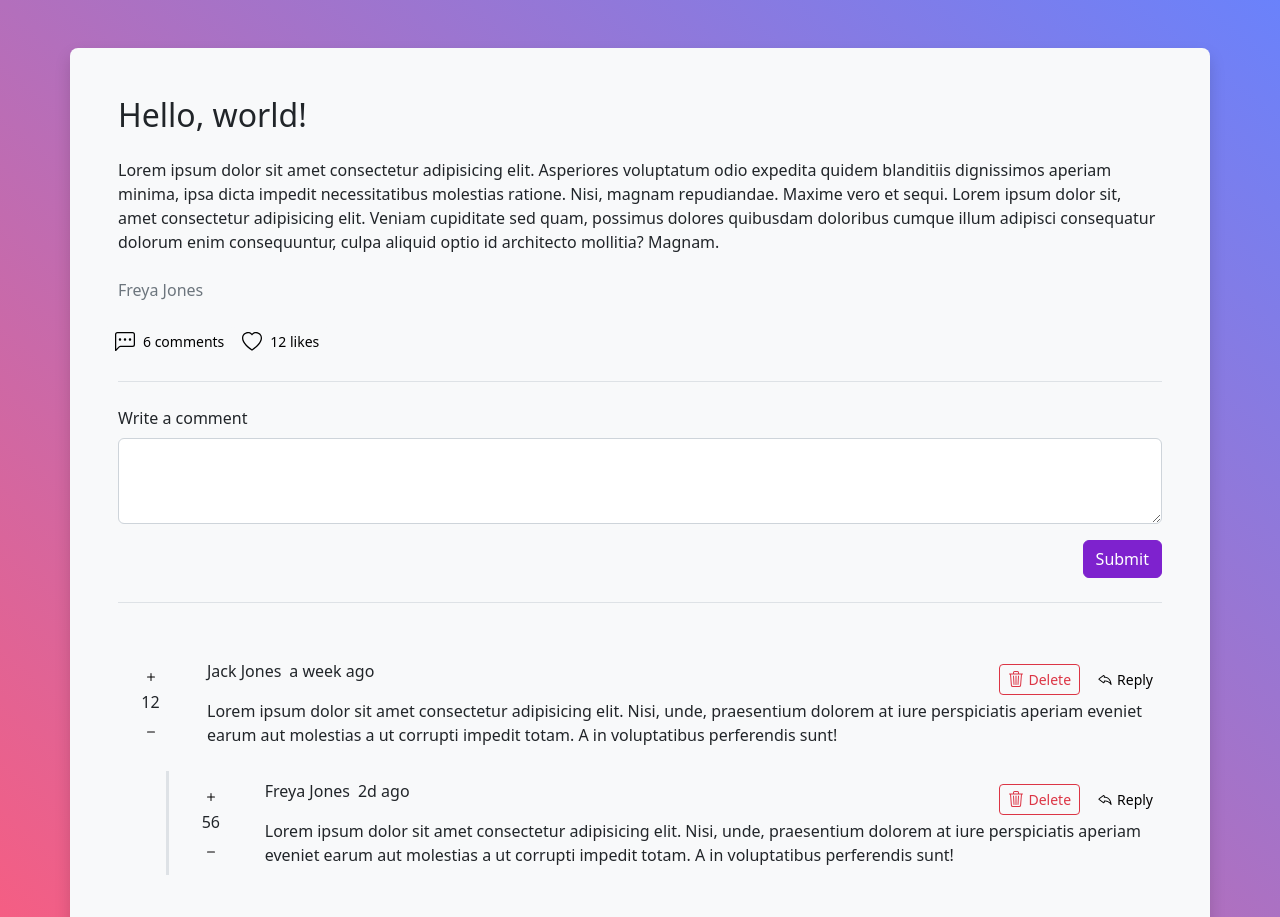
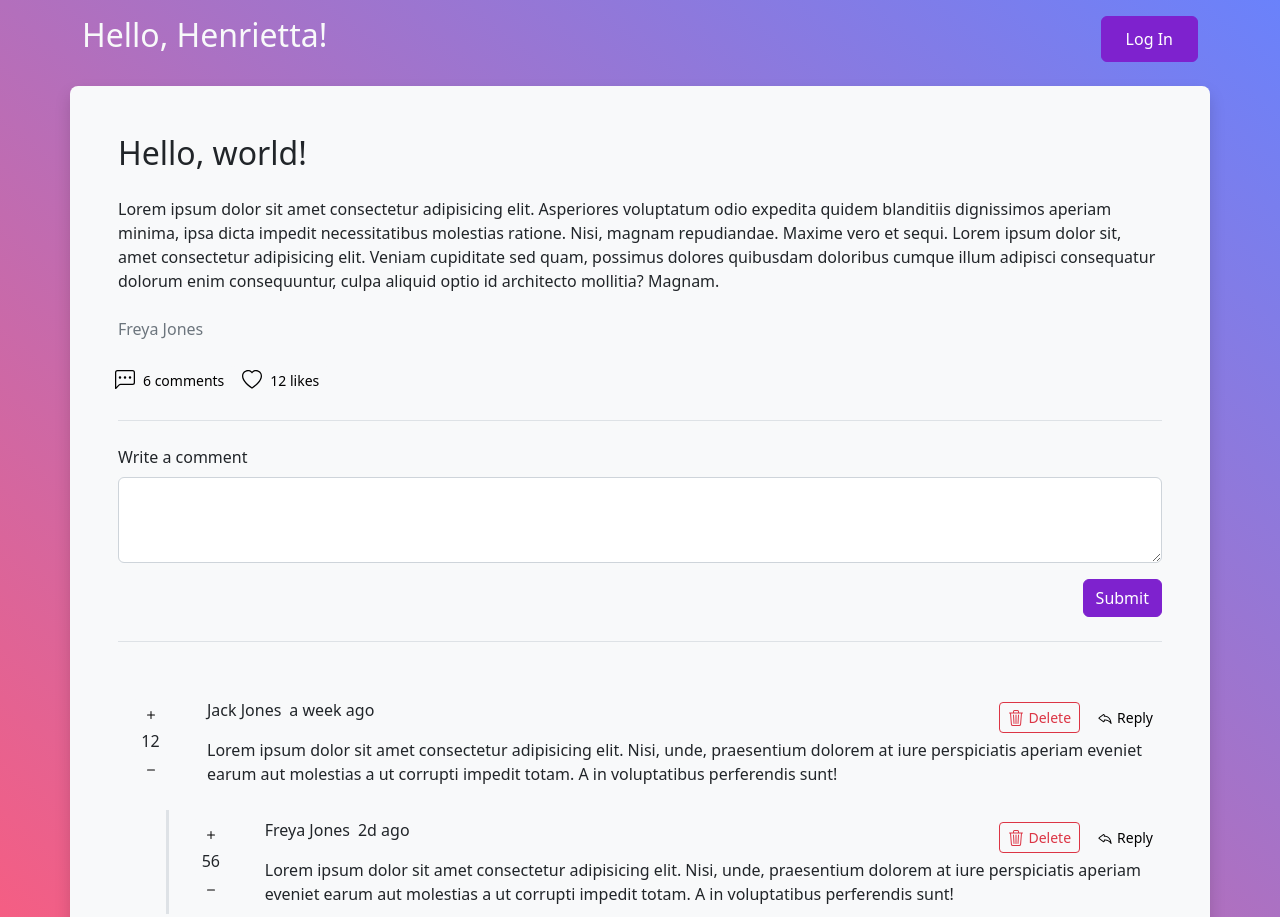
Before and after one commit to Horvathhenrietta/comments-and-login, a website built with Parcel: page src/index.html in a window 1280 px wide. Shown: the top 917 px of the page. Built offline with nearby package versions, Linux system fonts and the light colour scheme.

Commit message:
Added welcome message and login button

```diff
--- a/src/index.html
+++ b/src/index.html
@@ -9,7 +9,11 @@
     <script type="module" src="js/main.js"></script>
   </head>
   <body class="bg-main">
-    <main class="py-5">
+    <nav class="d-flex justify-content-between py-3 container">
+      <h2 class="nav-welcome-message text-light">Hello, Henrietta!</h2>
+      <button class="btn btn-primary px-4">Log In</button>
+    </nav>
+    <main class="py-2">
       <div class="container bg-light p-5 rounded-3 shadow">
         <div class="post">
           <h2 class="post-title mb-4">Hello, world!</h2>
```
